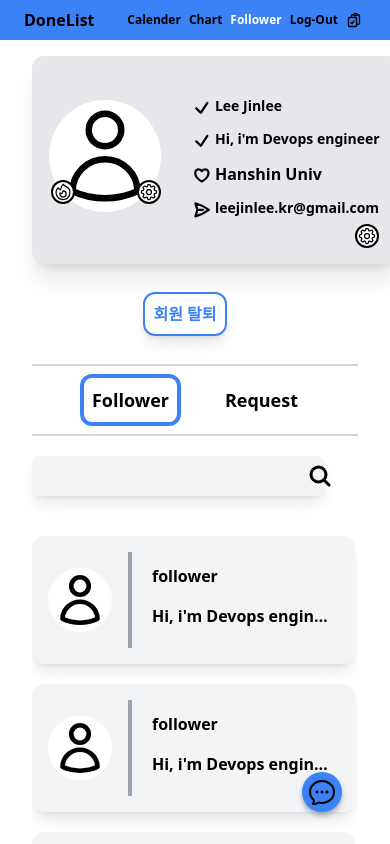
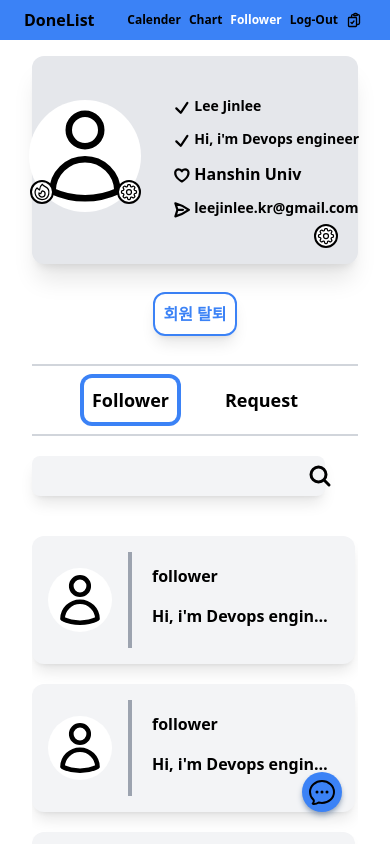
Before and after one commit to comko123/markup-copy, a Next.js app: page /follower in a window 390 px wide. Shown: the top 844 px of the page. Built offline with nearby package versions, Linux system fonts and the light colour scheme.

Commit message:
fix : 팔로워 페이지 반응형 디자인 수정

```diff
--- a/src/pages/follower/index.tsx
+++ b/src/pages/follower/index.tsx
@@ -15,8 +15,8 @@ const Profil:NextPage = () => {
   useLoginCheck(login)
     return(<LayOut login={login}>
       <main className="flex flex-col lg:flex-row mx-8 md:mx-10 my-10">
-       <nav className="border-b-2 lg:border-r-2 lg:border-b-transparent border-gray-300 w-full lg:w-[32%] h-max pr-5">
-       <div className={`bg-gray-200 pt-7 lg:pt-0 w-[120%] md:w-full lg:w-[95%] ${state.profilState?"h-52 lg:h-80 ":"pt-10 h-60 lg:h-[25rem]"} flex justify-center lg:flex-col rounded-xl px-2 relative shadow-xl`}>
+       <nav className="border-b-2 lg:border-r-2 lg:border-b-transparent border-gray-300 w-full lg:w-[32%] h-max lg:pr-5">
+       <div className={`bg-gray-200 pt-7 lg:pt-0 w-full lg:w-[95%] ${state.profilState?"h-52 lg:h-80 ":"pt-10 h-60 lg:h-[25rem]"} flex justify-center lg:flex-col rounded-xl px-2 relative shadow-xl`}>
        <div className="h-[35%] mt-4 lg:mt-0">
        <svg xmlns="http://www.w3.org/2000/svg" fill="none" viewBox="0 0 24 24"
         strokeWidth={1.5} stroke="currentColor"
```
